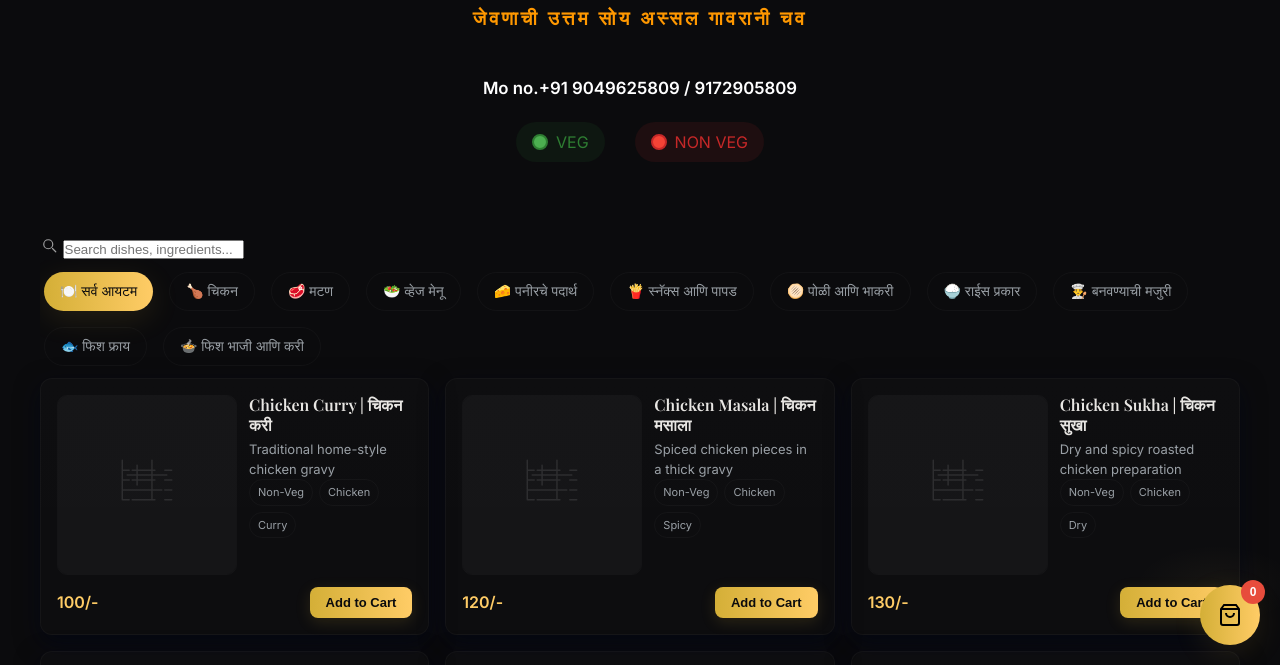
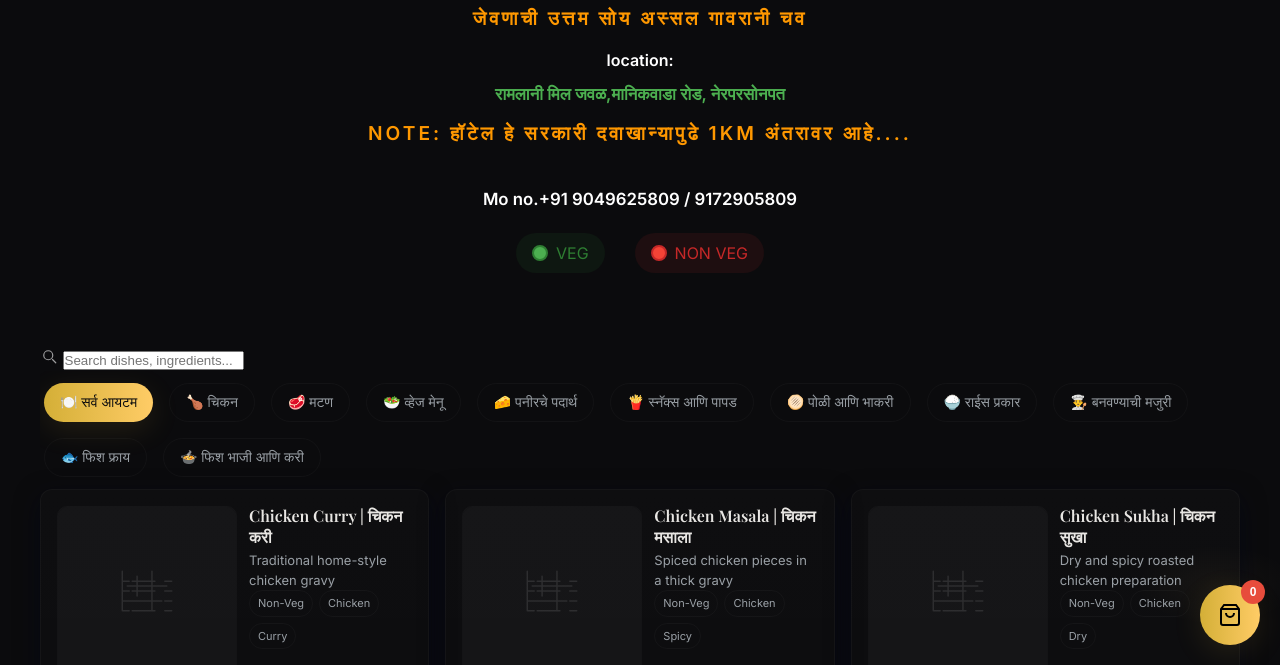
Before and after one commit to MenuSpeak/Vidharbha-Special, a plain HTML site: page index.html in a window 1280 px wide. Shown: the part 135-800 px from the top of the page. Drawn offline with nearby package versions, Linux system fonts and the light colour scheme.

Commit message:
Update index.html

```diff
--- a/index.html
+++ b/index.html
@@ -1151,9 +1151,9 @@
             <div class="cafe-name">विदर्भ स्पेशल</div>
             <div class="cafe-subtitle">जेवणाची उत्तम सोय अस्सल गावरानी  चव</div>
             <div class="location-info">
-                <div class="location-text"></div>
-                <div class="address"> </div>
-                            <div class="cafe-subtitle"></div>
+                <div class="location-text">location:</div>
+                <div class="address">रामलानी मिल जवळ,मानिकवाडा रोड, नेरपरसोनपत</div>
+                            <div class="cafe-subtitle">Note: हॉटेल हे सरकारी दवाखान्यापुढे 1km अंतरावर आहे.... </div>
                            <div class="cafe-subtitle"></div>
                 <div class="mobile-numbers"><br> Mo no.+91 9049625809 / 9172905809 </div>
             </div>
```
